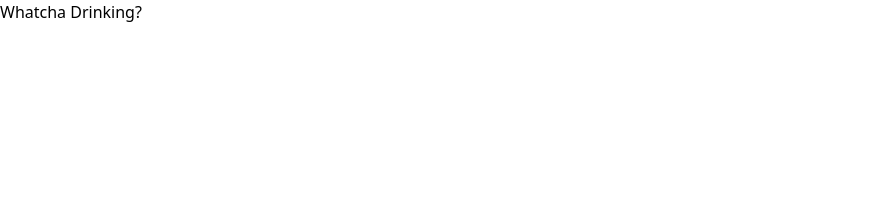
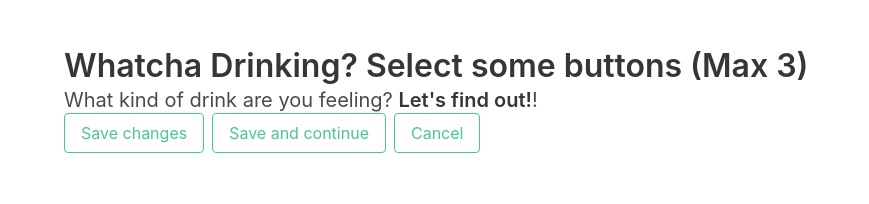
Before and after one commit to LomTuna/whatcha-drinking, a plain HTML site: page index.html in a window 1280 px wide. Shown: the whole page, without its empty margins (0-869 px from the left). Drawn offline with nearby package versions, Linux system fonts and the light colour scheme.

Commit message:
switching over to bulma

```diff
--- /dev/null
+++ b/assets/styles.css
@@ -0,0 +1 @@
+@import "https://cdn.jsdelivr.net/npm/bulma@0.9.4/css/bulma.min.css";
--- a/index.html
+++ b/index.html
@@ -1,16 +1,26 @@
 <!DOCTYPE html>
-<html lang="en">
-<head>
-  <meta charset="UTF-8">
-  <meta http-equiv="X-UA-Compatible" content="IE=edge">
-  <meta name="viewport" content="width=device-width, initial-scale=1.0">
-  <link href="https://unpkg.com/tailwindcss@^1.0/dist/tailwind.min.css" rel="stylesheet">
-  <title>Whatcha Drinking?</title>
-</head>
-<body>
-  <nav class="justify-center">
-    <h1>Whatcha Drinking?</h1>
-  </nav>
+<html>
+  <head>
+    <meta charset="utf-8">
+    <meta name="viewport" content="width=device-width, initial-scale=1">
+    <title>Whatcha Drinking?</title>
+    <link rel="stylesheet" href="https://cdn.jsdelivr.net/npm/bulma@0.9.4/css/bulma.min.css">
+  </head>
+  <body>
+  <section class="section">
+    <div class="container">
+      <h1 class="title">
+        Whatcha Drinking? Select some buttons (Max 3)
+      </h1>
+      <p class="subtitle">
+        What kind of drink are you feeling? <strong>Let's find out!</strong>!
+      </p>
+    </div>
 
-</body>
+    <div class="container buttons">
+      <button class="button is-success is-outlined">Save changes</button>
+      <button class="button is-success is-outlined">Save and continue</button>
+      <button class="button is-success is-outlined">Cancel</button>
+    </div>  </section>
+  </body>
 </html>
```
Also changed, not shown: package.json (deleted, +0 -15 lines), README.md (deleted), assets/script.js (added), 1 other file.
